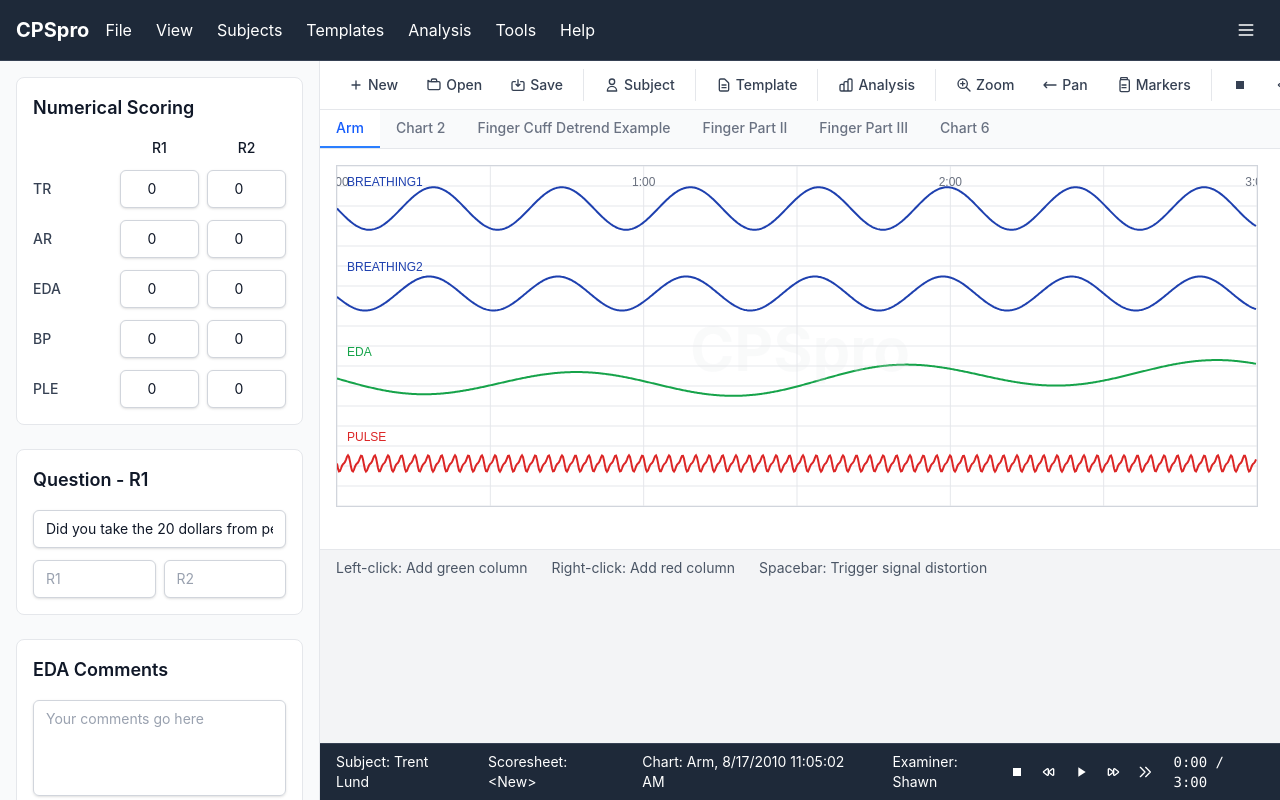
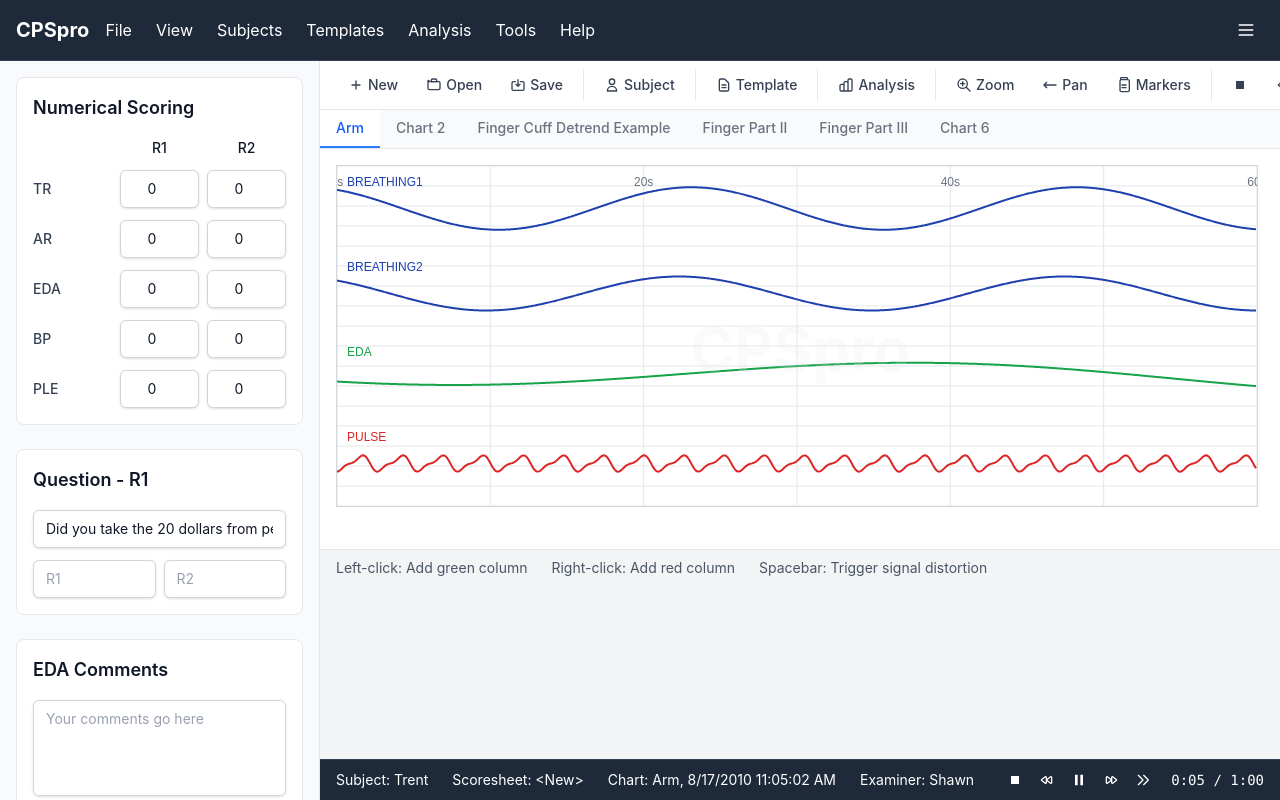
Before and after one commit to uusammmaa/Medical-Instrument-Simulator-, a Next.js app: page / in a window 1280 px wide. Built offline with nearby package versions, Linux system fonts and the light colour scheme.

Commit message:
Refactor chart components to support a 60-second time window and implement continuous signal generation. Update time calculations and grid markers in ChartArea and SignalCanvas. Modify simulator store to auto-start playback and track simulation time. Adjust UI store with updated subject name.

```diff
--- a/src/components/chart/ChartArea.tsx
+++ b/src/components/chart/ChartArea.tsx
@@ -51,7 +51,7 @@ export const ChartArea: React.FC = () => {
     const y = event.clientY - rect.top;
 
     // Calculate time position
-    const timeScale = dimensions.width / 180; // 3 minutes = 180 seconds
+    const timeScale = dimensions.width / 60; // 60 seconds window
     const timeX = (x / timeScale);
 
     // Add column based on click type
--- a/src/components/chart/SignalCanvas.tsx
+++ b/src/components/chart/SignalCanvas.tsx
@@ -21,17 +21,18 @@ export const SignalCanvas: React.FC<SignalCanvasProps> = ({
   onContextMenu,
 }) => {
   const canvasRef = useRef<HTMLCanvasElement>(null);
-  const { signals, columns, currentTime, distortion } = useSimulatorStore();
+  const animationRef = useRef<number | undefined>(undefined);
+  const { signals, columns, distortion, updateCurrentTime, getCurrentTime } = useSimulatorStore();
 
   const drawGrid = useCallback((ctx: CanvasRenderingContext2D) => {
     const gridSize = 20;
-    const timeScale = width / 180; // 3 minutes = 180 seconds
+    const timeScale = width / 60; // 60 seconds = 1 minute
 
     ctx.strokeStyle = '#e5e7eb';
     ctx.lineWidth = 1;
 
-    // Vertical grid lines (time markers)
-    for (let i = 0; i <= 180; i += 30) {
+    // Vertical grid lines (time markers every 10 seconds)
+    for (let i = 0; i <= 60; i += 10) {
       const x = i * timeScale;
       ctx.beginPath();
       ctx.moveTo(x, 0);
@@ -51,10 +52,10 @@ export const SignalCanvas: React.FC<SignalCanvasProps> = ({
     ctx.fillStyle = '#6b7280';
     ctx.font = '12px Arial';
     ctx.textAlign = 'center';
-    for (let i = 0; i <= 180; i += 60) {
+    for (let i = 0; i <= 60; i += 20) {
       const x = i * timeScale;
-      const minutes = Math.floor(i / 60);
-      ctx.fillText(`${minutes}:00`, x, 20);
+      const seconds = i;
+      ctx.fillText(`${seconds}s`, x, 20);
     }
   }, [width, height]);
 
@@ -63,16 +64,23 @@ export const SignalCanvas: React.FC<SignalCanvasProps> = ({
 
     const signalHeight = height / 4;
     const yOffset = index * signalHeight;
-    const timeScale = width / 180;
+    const timeScale = width / 60; // 60 seconds window
     const amplitude = signal.amplitude * (signalHeight / 4);
     const centerY = yOffset + signalHeight / 2;
+    const currentTime = getCurrentTime();
 
     ctx.strokeStyle = signal.color;
     ctx.lineWidth = 2;
     ctx.beginPath();
 
+    // Draw the signal from right to left, showing only the last 60 seconds
     for (let x = 0; x < width; x++) {
-      const time = (x / timeScale) + currentTime;
+      // Calculate the time for this x position (moving from right to left)
+      const timeOffset = (width - x) / timeScale; // Time offset from current time
+      const time = currentTime - timeOffset;
+
+      // Only draw if the time is within the last 60 seconds
+      if (time >= currentTime - 60) {
         let y = centerY;
 
         if (signal.type === 'breathing1' || signal.type === 'breathing2') {
@@ -96,6 +104,7 @@ export const SignalCanvas: React.FC<SignalCanvasProps> = ({
           ctx.lineTo(x, y);
         }
       }
+    }
 
     ctx.stroke();
 
@@ -104,13 +113,15 @@ export const SignalCanvas: React.FC<SignalCanvasProps> = ({
     ctx.font = '12px Arial';
     ctx.textAlign = 'left';
     ctx.fillText(signal.type.toUpperCase(), 10, yOffset + 20);
-  }, [width, height, currentTime, distortion]);
+  }, [width, height, distortion, getCurrentTime]);
 
   const drawColumns = useCallback((ctx: CanvasRenderingContext2D) => {
-    const timeScale = width / 180;
+    const timeScale = width / 60; // 60 seconds window
+    const currentTime = getCurrentTime();
 
     columns.forEach((column) => {
-      const x = (column.x - currentTime) * timeScale;
+      const timeOffset = currentTime - column.x;
+      const x = width - (timeOffset * timeScale);
       const columnWidth = column.width * timeScale;
 
       if (x + columnWidth > 0 && x < width) {
@@ -123,7 +134,7 @@ export const SignalCanvas: React.FC<SignalCanvasProps> = ({
         ctx.strokeRect(x, 0, columnWidth, height);
       }
     });
-  }, [columns, currentTime, width, height]);
+  }, [columns, width, height, getCurrentTime]);
 
   const draw = useCallback(() => {
     const canvas = canvasRef.current;
@@ -131,6 +142,9 @@ export const SignalCanvas: React.FC<SignalCanvasProps> = ({
 
     const ctx = canvas.getContext('2d');
     if (!ctx) return;
+
+    // Update current time for continuous animation
+    updateCurrentTime();
 
     // Clear canvas
     ctx.clearRect(0, 0, width, height);
@@ -145,10 +159,22 @@ export const SignalCanvas: React.FC<SignalCanvasProps> = ({
     signals.forEach((signal, index) => {
       drawSignal(ctx, signal, index);
     });
-  }, [width, height, signals, columns, currentTime, distortion, drawGrid, drawColumns, drawSignal]);
+  }, [width, height, signals, columns, distortion, drawGrid, drawColumns, drawSignal, updateCurrentTime]);
 
+  // Animation loop for continuous signal generation
   useEffect(() => {
+    const animate = () => {
       draw();
+      animationRef.current = requestAnimationFrame(animate);
+    };
+
+    animationRef.current = requestAnimationFrame(animate);
+
+    return () => {
+      if (animationRef.current) {
+        cancelAnimationFrame(animationRef.current);
+      }
+    };
   }, [draw]);
 
   return (
--- a/src/store/simulatorStore.ts
+++ b/src/store/simulatorStore.ts
@@ -46,12 +46,13 @@ export const useSimulatorStore = create<SimulatorStore>((set, get) => ({
   // Initial state
   signals: initialSignals,
   columns: [],
-  isPlaying: false,
+  isPlaying: true, // Start playing automatically
   currentTime: 0,
-  duration: 180, // 3 minutes
+  duration: 60, // 60 seconds for hospital monitor style
   playbackSpeed: 1.0,
   distortion: false,
   distortionTime: 0,
+  startTime: Date.now(), // Track when simulation started
 
   // Signal management
   updateSignal: (id: string, updates: Partial<SignalData>) =>
@@ -89,6 +90,25 @@ export const useSimulatorStore = create<SimulatorStore>((set, get) => ({
   setPlaybackSpeed: (speed: number) => set({ playbackSpeed: speed }),
   setCurrentTime: (time: number) => set({ currentTime: time }),
 
+  // Continuous signal generation
+  updateCurrentTime: () => {
+    const state = get();
+    if (state.isPlaying) {
+      const now = Date.now();
+      const elapsed = (now - state.startTime) / 1000; // Convert to seconds
+      set({ currentTime: elapsed });
+    }
+  },
+
+  getCurrentTime: () => {
+    const state = get();
+    if (state.isPlaying) {
+      const now = Date.now();
+      return (now - state.startTime) / 1000;
+    }
+    return state.currentTime;
+  },
+
   // Distortion
   triggerDistortion: () =>
     set({ distortion: true, distortionTime: Date.now() }),
@@ -99,9 +119,10 @@ export const useSimulatorStore = create<SimulatorStore>((set, get) => ({
     set({
       signals: initialSignals,
       columns: [],
-      isPlaying: false,
+      isPlaying: true, // Auto-start on reset
       currentTime: 0,
       distortion: false,
       distortionTime: 0,
+      startTime: Date.now(), // Reset start time
     }),
 }));
--- a/src/store/types.ts
+++ b/src/store/types.ts
@@ -16,6 +16,10 @@ export interface SimulatorStore extends SimulatorState {
   stop: () => void;
   setPlaybackSpeed: (speed: number) => void;
   setCurrentTime: (time: number) => void;
+
+  // Continuous signal generation
+  updateCurrentTime: () => void;
+  getCurrentTime: () => number;
 
   // Distortion
   triggerDistortion: () => void;
--- a/src/store/uiStore.ts
+++ b/src/store/uiStore.ts
@@ -29,7 +29,7 @@ const initialTotals: TotalsData = {
 };
 
 const initialSubject: SubjectInfo = {
-  name: 'Trent Lund',
+  name: 'Trent',
   scoresheet: '<New>',
   chart: 'Arm, 8/17/2010 11:05:02 AM',
   examiner: 'Shawn',
--- a/src/types/index.ts
+++ b/src/types/index.ts
@@ -25,6 +25,7 @@ export interface SimulatorState {
   playbackSpeed: number;
   distortion: boolean;
   distortionTime: number;
+  startTime: number;
 }
 
 export interface ScoringData {
```
Lines whose indentation alone changed are shown as unchanged.
